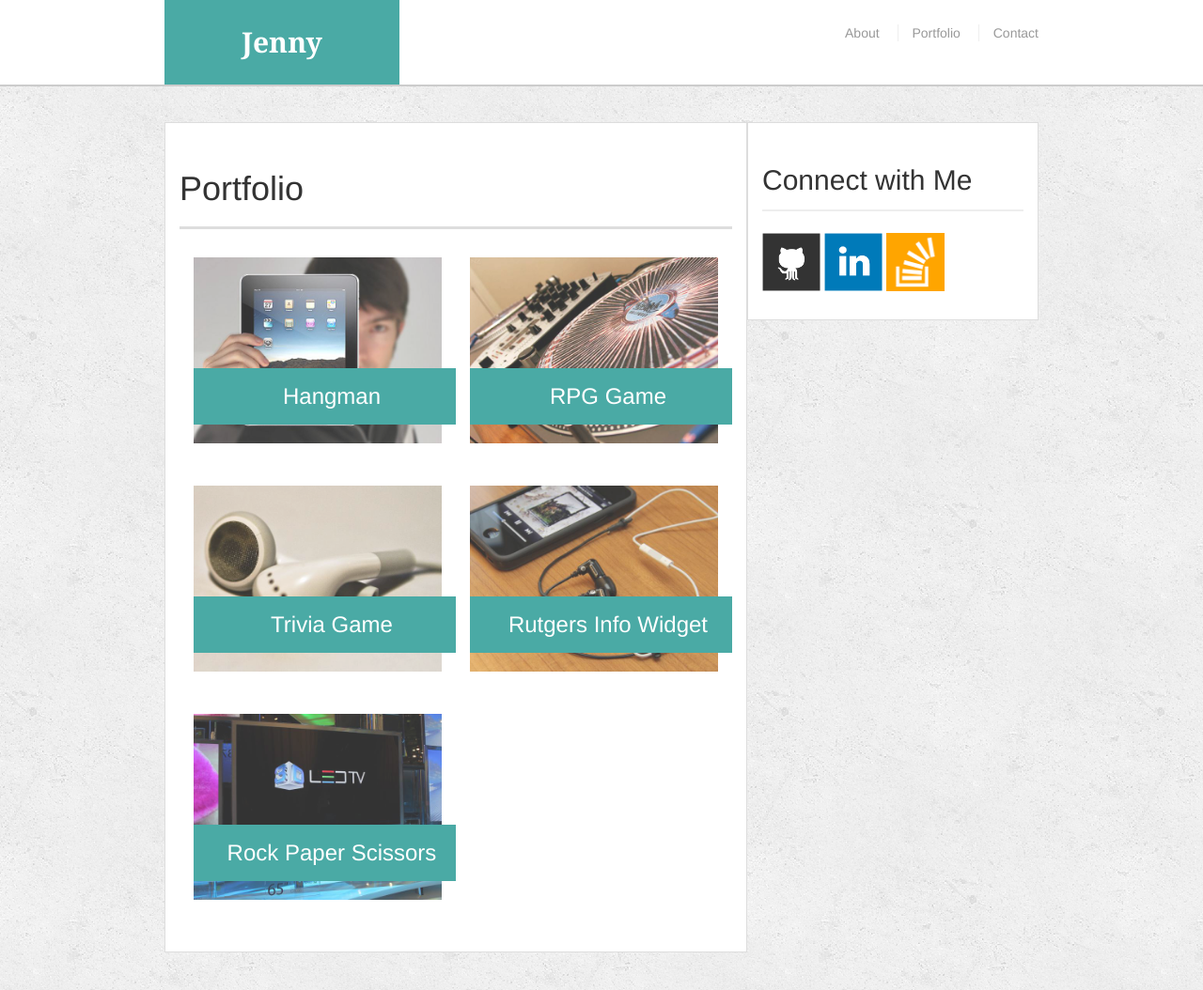
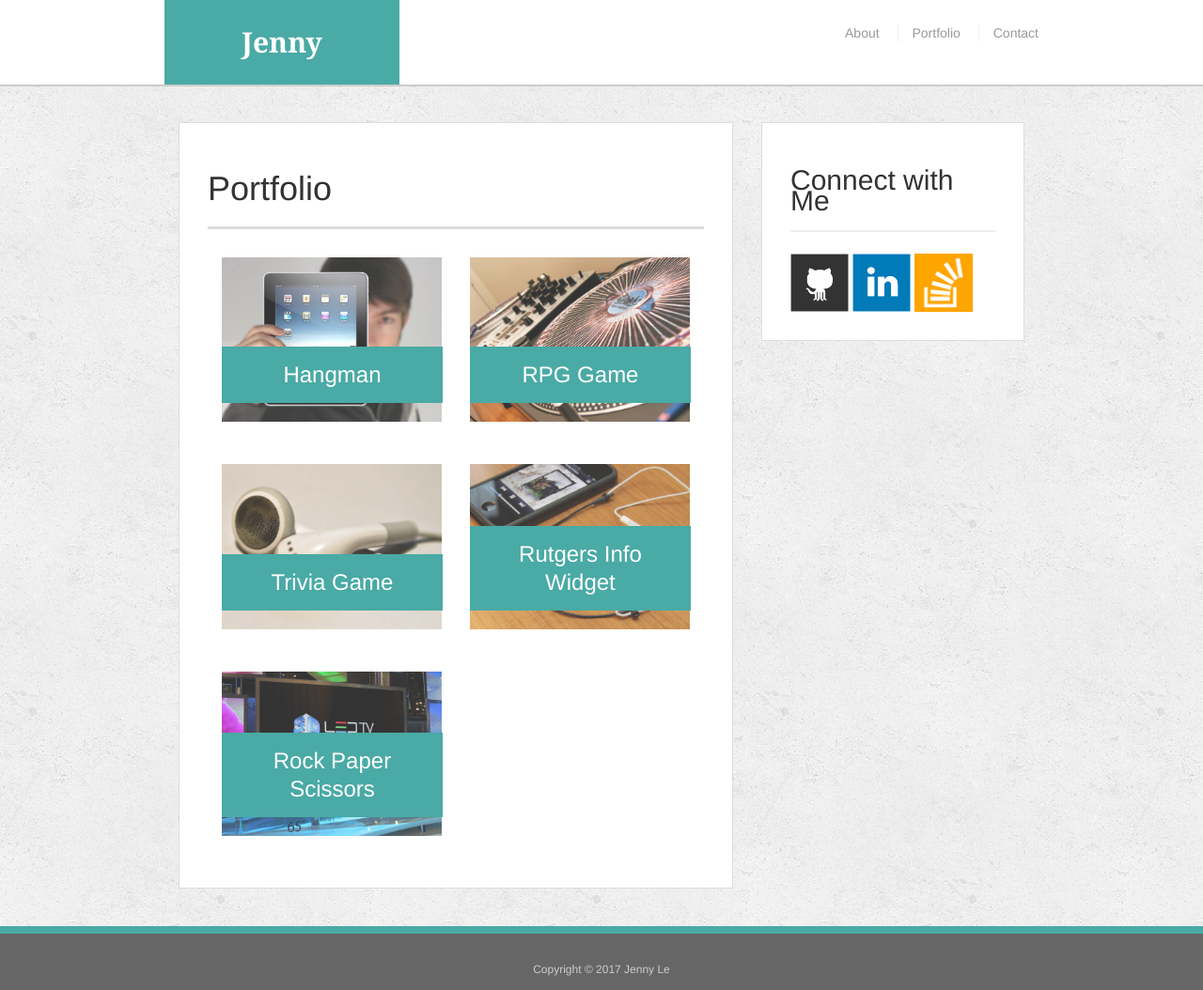
Before and after one commit to Jenny-Le/Bootstrap-Portfolio, a plain HTML site: page portfolio.html in a window 1280 px wide. Shown: the top 1054 px of the page at 94% size. Drawn offline with nearby package versions, Linux system fonts and the light colour scheme.

Commit message:
finalpush

```diff
--- a/assets/css/style.css
+++ b/assets/css/style.css
@@ -172,7 +172,7 @@ h3,
 .work h3 {
   position: absolute;
   bottom: 20px;
-  width: 100%;
+  width: 89%;
   padding: 15px;
   margin-bottom: 0;
   font-weight: 300;
--- a/portfolio.html
+++ b/portfolio.html
@@ -23,7 +23,8 @@
   </header>
 
   <div id="main-container" class="container">
-    <section class="main-section col-xs-12 col-md-8">
+    <div class="col-xs-12 col-md-8">
+      <section class="main-section">
         <h1>Portfolio</h1>
 
         <div class="work col-xs-12 col-md-6">
@@ -53,8 +54,11 @@
         </div>
 
       </section>
+    </div>
 
-    <section class="sidebar col-xs-12 col-md-4">
+    <div class="col-xs-12 col-md-4">
+
+      <section class="sidebar">
         <div id="connect">
           <h2>Connect with Me</h2>
 
@@ -63,6 +67,7 @@
           <a href="#"><img src="assets/images/stackoverflow-128.png" class="social img-responsive" alt="Stack Overflow" /></a>
         </div>
       </section>
+    </div>
   </div>
 
   <footer>
```
Also changed, not shown: contact.html (+6 -3 lines), index.html (+6 -5 lines). Lines whose indentation alone changed are shown as unchanged.
